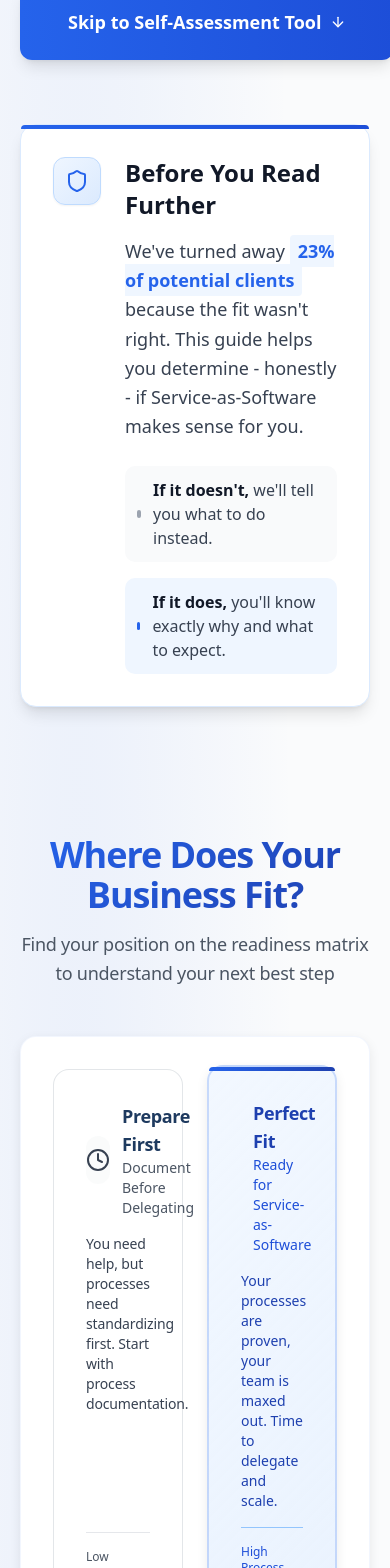
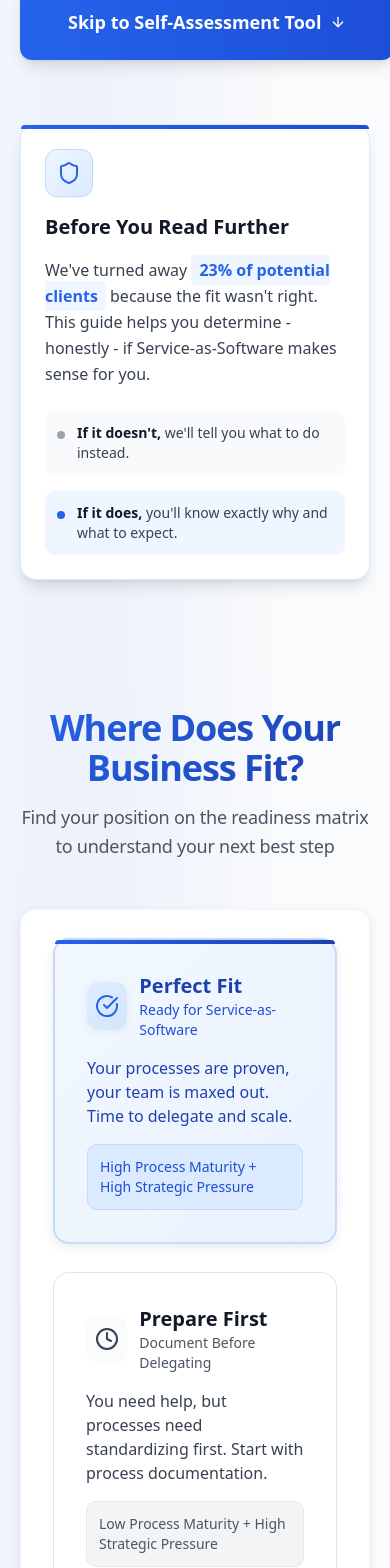
Before and after one commit to Dirk-Tunderman/veloxforce-website, a Next.js app: page /is-this-right-for-me in a window 390 px wide. Shown: the part 420-1988 px from the top of the page. Built offline with nearby package versions, Linux system fonts and the light colour scheme.

Commit message:
first commit

```diff
--- a/src/components/sections/evaluation/hero-qualification-section.tsx
+++ b/src/components/sections/evaluation/hero-qualification-section.tsx
@@ -45,30 +45,30 @@ export function HeroQualificationSection() {
         </div>
 
         {/* Trust Building Section */}
-        <div className="bg-white rounded-2xl p-8 border border-blue-100 shadow-lg max-w-4xl mx-auto relative">
+        <div className="bg-white rounded-2xl p-6 md:p-8 border border-blue-100 shadow-lg max-w-4xl mx-auto relative">
           <div className="absolute top-0 left-0 right-0 h-1 bg-gradient-to-r from-blue-600 to-blue-700 rounded-t-2xl"></div>
-          <div className="flex items-start gap-6">
-            <div className="w-12 h-12 bg-gradient-to-br from-blue-50 to-blue-100 rounded-xl flex items-center justify-center border border-blue-200 shadow-sm">
+          <div className="flex flex-col sm:flex-row items-start gap-4 sm:gap-6">
+            <div className="w-12 h-12 bg-gradient-to-br from-blue-50 to-blue-100 rounded-xl flex items-center justify-center border border-blue-200 shadow-sm flex-shrink-0">
               <Shield className="w-6 h-6 text-blue-600" />
             </div>
             <div className="flex-1">
-              <h3 className="text-2xl font-bold text-gray-900 mb-4">
+              <h3 className="text-xl md:text-2xl font-bold text-gray-900 mb-4">
                 Before You Read Further
               </h3>
-              <p className="text-lg text-gray-700 leading-relaxed mb-6">
+              <p className="text-base md:text-lg text-gray-700 leading-relaxed mb-6">
                 We've turned away <span className="font-bold text-blue-600 bg-blue-50 px-2 py-1 rounded">23% of potential clients</span> because the fit wasn't right.
                 This guide helps you determine - honestly - if Service-as-Software makes sense for you.
               </p>
-              <div className="grid md:grid-cols-2 gap-4">
-                <div className="flex items-center gap-3 p-3 bg-gray-50 rounded-lg">
-                  <div className="w-2 h-2 bg-gray-400 rounded-full"></div>
-                  <p className="text-gray-700">
+              <div className="grid gap-4 sm:grid-cols-2">
+                <div className="flex items-start gap-3 p-3 bg-gray-50 rounded-lg">
+                  <div className="w-2 h-2 bg-gray-400 rounded-full mt-2 flex-shrink-0"></div>
+                  <p className="text-gray-700 text-sm md:text-base">
                     <span className="font-semibold text-gray-900">If it doesn't,</span> we'll tell you what to do instead.
                   </p>
                 </div>
-                <div className="flex items-center gap-3 p-3 bg-blue-50 rounded-lg">
-                  <div className="w-2 h-2 bg-blue-600 rounded-full"></div>
-                  <p className="text-gray-700">
+                <div className="flex items-start gap-3 p-3 bg-blue-50 rounded-lg">
+                  <div className="w-2 h-2 bg-blue-600 rounded-full mt-2 flex-shrink-0"></div>
+                  <p className="text-gray-700 text-sm md:text-base">
                     <span className="font-semibold text-gray-900">If it does,</span> you'll know exactly why and what to expect.
                   </p>
                 </div>
--- a/src/components/sections/evaluation/readiness-matrix-section.tsx
+++ b/src/components/sections/evaluation/readiness-matrix-section.tsx
@@ -83,8 +83,8 @@ export function ReadinessMatrixSection() {
             matrixVisible ? 'opacity-100 translate-y-0' : 'opacity-0 translate-y-12'
           }`}
         >
-          {/* Grid Container */}
-          <div className="grid grid-cols-2 gap-6 h-[600px]">
+          {/* Desktop Grid Container */}
+          <div className="hidden lg:grid grid-cols-2 gap-6 h-[600px]">
             {/* Top Left - Prepare First */}
             <div className="card-base hover:elevation-2 transition-all duration-300 flex flex-col">
               <div className="flex items-center gap-3 mb-4">
@@ -185,12 +185,127 @@ export function ReadinessMatrixSection() {
               </div>
             </div>
           </div>
+
+          {/* Mobile Stack Layout */}
+          <div className="lg:hidden space-y-6">
+            {/* Perfect Fit - Featured First on Mobile */}
+            <div className="card-solution">
+              <div className="flex items-center gap-3 mb-4">
+                <div className="icon-container-gradient">
+                  <CheckCircle className="w-6 h-6 text-blue-600" />
+                </div>
+                <div>
+                  <h3 className="text-xl font-bold text-blue-800">
+                    {quadrants[0].title}
+                  </h3>
+                  <p className="text-sm text-blue-700 font-medium">
+                    {quadrants[0].subtitle}
+                  </p>
+                </div>
+              </div>
+              <p className="text-blue-800 text-base font-medium mb-4">
+                {quadrants[0].description}
+              </p>
+              <div className="bg-blue-100 rounded-lg p-3 border border-blue-200">
+                <p className="text-sm text-blue-700 font-medium">
+                  High Process Maturity + High Strategic Pressure
+                </p>
+              </div>
+            </div>
+
+            {/* Prepare First */}
+            <div className="card-base">
+              <div className="flex items-center gap-3 mb-4">
+                <div className="icon-container">
+                  <Clock className="w-6 h-6 text-gray-700" />
+                </div>
+                <div>
+                  <h3 className="text-xl font-bold text-gray-900">
+                    {quadrants[1].title}
+                  </h3>
+                  <p className="text-sm text-gray-600 font-medium">
+                    {quadrants[1].subtitle}
+                  </p>
+                </div>
+              </div>
+              <p className="text-gray-700 text-base mb-4">
+                {quadrants[1].description}
+              </p>
+              <div className="bg-gray-100 rounded-lg p-3 border border-gray-200">
+                <p className="text-sm text-gray-600 font-medium">
+                  Low Process Maturity + High Strategic Pressure
+                </p>
+              </div>
+            </div>
+
+            {/* Future Opportunity */}
+            <div className="card-base border-blue-200">
+              <div className="flex items-center gap-3 mb-4">
+                <div className="icon-container">
+                  <AlertTriangle className="w-6 h-6 text-blue-600" />
+                </div>
+                <div>
+                  <h3 className="text-xl font-bold text-gray-900">
+                    {quadrants[2].title}
+                  </h3>
+                  <p className="text-sm text-blue-700 font-medium">
+                    {quadrants[2].subtitle}
+                  </p>
+                </div>
+              </div>
+              <p className="text-gray-700 text-base mb-4">
+                {quadrants[2].description}
+              </p>
+              <div className="bg-blue-50 rounded-lg p-3 border border-blue-200">
+                <p className="text-sm text-blue-700 font-medium">
+                  High Process Maturity + Low Strategic Pressure
+                </p>
+              </div>
+            </div>
+
+            {/* Not Yet */}
+            <div className="card-base opacity-90">
+              <div className="flex items-center gap-3 mb-4">
+                <div className="icon-container">
+                  <XCircle className="w-6 h-6 text-gray-700" />
+                </div>
+                <div>
+                  <h3 className="text-xl font-bold text-gray-900">
+                    {quadrants[3].title}
+                  </h3>
+                  <p className="text-sm text-gray-600 font-medium">
+                    {quadrants[3].subtitle}
+                  </p>
+                </div>
+              </div>
+              <p className="text-gray-700 text-base mb-4">
+                {quadrants[3].description}
+              </p>
+              <div className="bg-gray-100 rounded-lg p-3 border border-gray-200">
+                <p className="text-sm text-gray-600 font-medium">
+                  Low Process Maturity + Low Strategic Pressure
+                </p>
+              </div>
+            </div>
+          </div>
         </div>
 
-        {/* Mobile Legend */}
-        <div className="block lg:hidden space-y-2 text-sm text-gray-600">
-          <p><span className="font-semibold">Y-Axis:</span> Process Maturity (Low to High)</p>
-          <p><span className="font-semibold">X-Axis:</span> Strategic Pressure (Low to High)</p>
+        {/* Mobile Guidance */}
+        <div className="lg:hidden card-base bg-blue-50 border-blue-200">
+          <h3 className="text-lg font-bold text-blue-900 mb-3">
+            How to Use This Assessment
+          </h3>
+          <div className="space-y-3 text-sm text-blue-800">
+            <p>
+              <span className="font-semibold">Process Maturity:</span> How well-documented and standardized your processes are
+            </p>
+            <p>
+              <span className="font-semibold">Strategic Pressure:</span> How much operational tasks prevent strategic work
+            </p>
+            <p className="text-blue-900 font-medium pt-2 border-t border-blue-200">
+              💡 The "Perfect Fit" quadrant indicates you're ready for Service-as-Software transformation
+            </p>
+          </div>
         </div>
       </Container>
     </Section>
```
Also changed, not shown: src/components/sections/evaluation/depth-assessment-section.tsx (+62 -1 lines).
